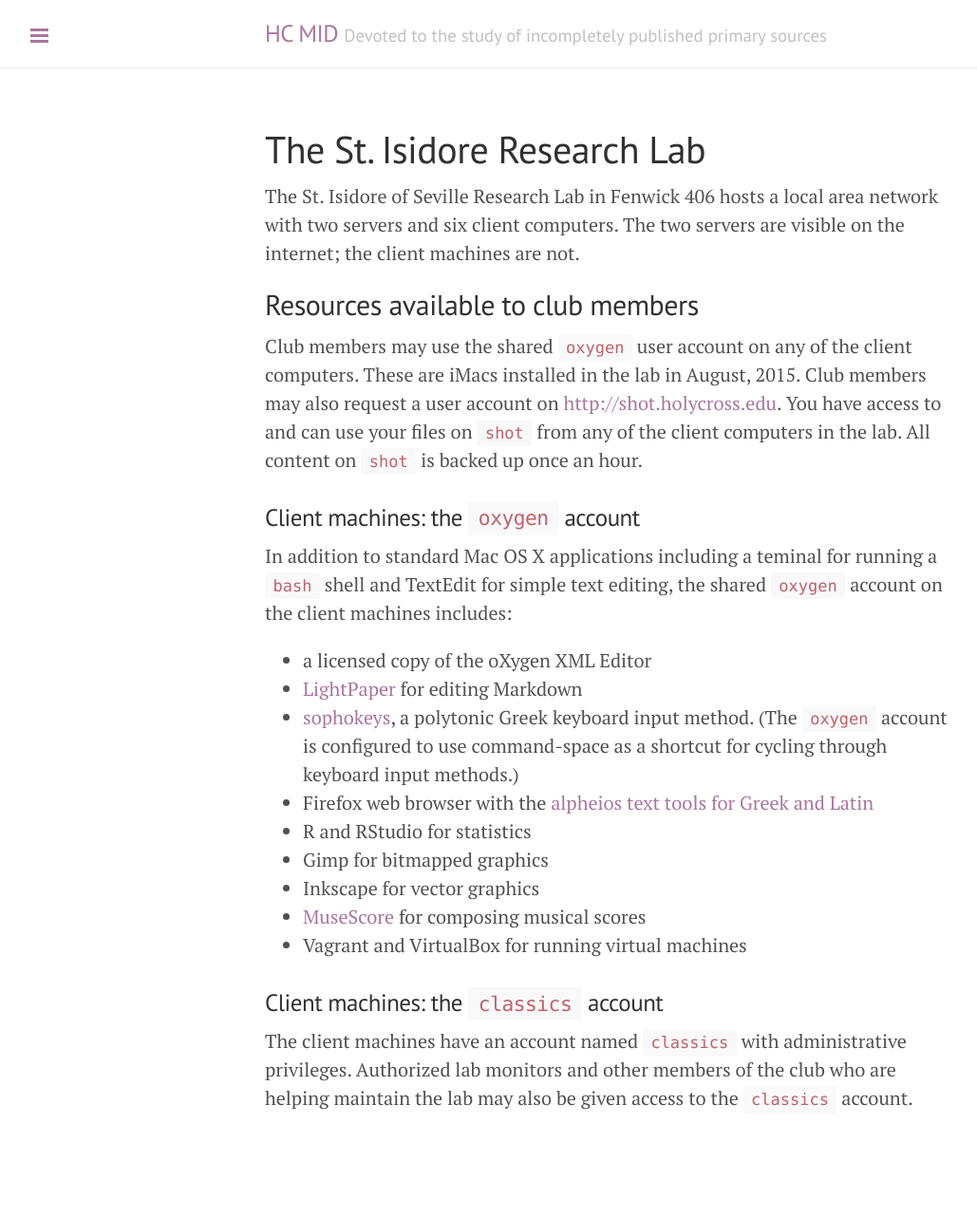
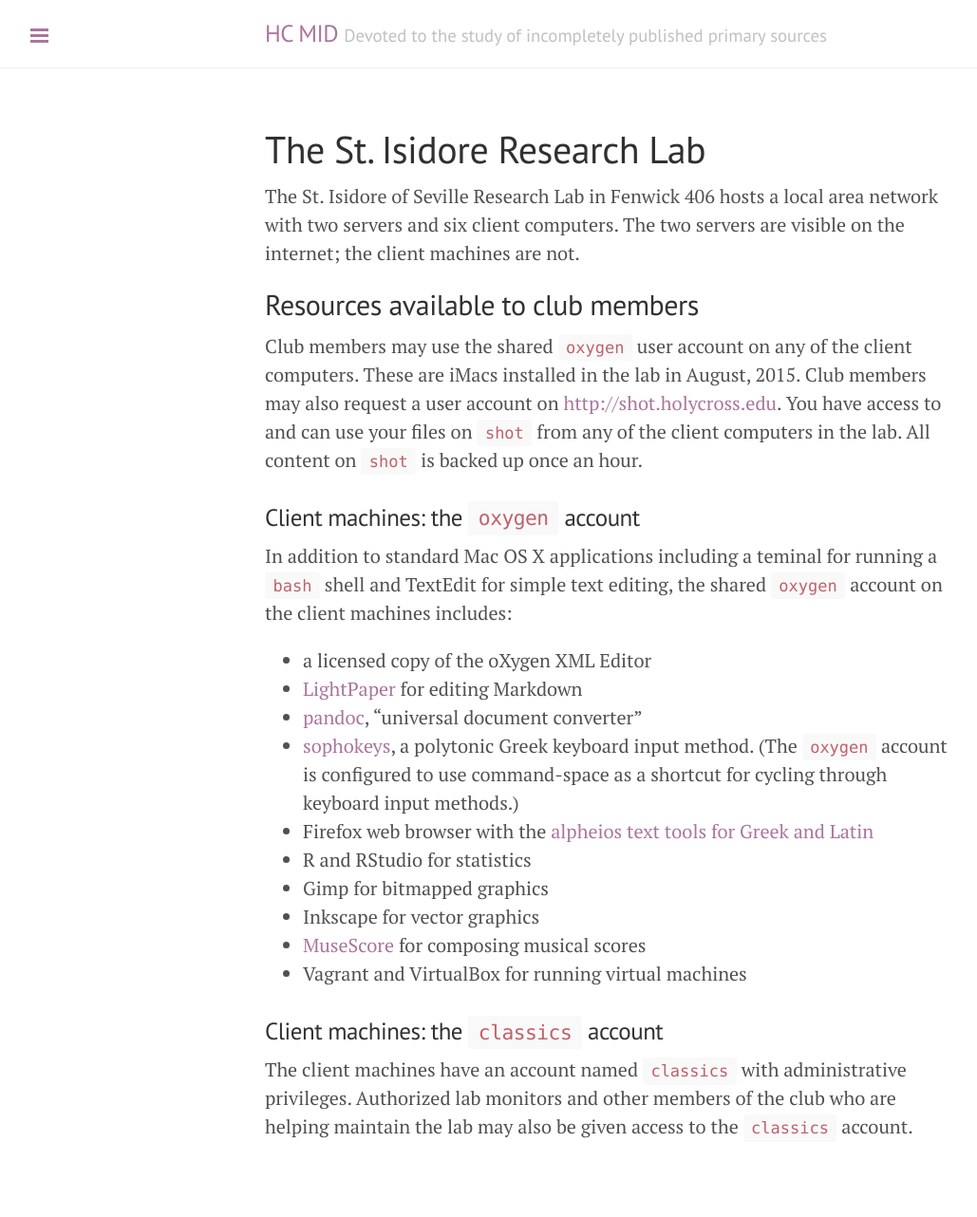
Before and after one commit to HCMID/HCMID.github.io, a Jekyll site: the page built from tech/isidore/index.md, in a window 1280 px wide. Shown: the whole page at 95% size, without its empty margins (1-1030 px from the left). Built offline with Jekyll 4.4.1, drawn with Linux system fonts in a browser that asks for light colours; before the commit the page ends 1252 px from its top, so only the background shows below that.

Commit message:
Add link to pandoc

```diff
--- a/tech/isidore/index.md
+++ b/tech/isidore/index.md
@@ -15,6 +15,7 @@
 
 - a licensed copy of the oXygen XML Editor
 - [LightPaper](http://www.ashokgelal.com/lightpaper-for-mac/) for editing Markdown
+- [pandoc](http://pandoc.org/), "universal document converter"
 - [sophokeys](http://www.benjaminblonder.org/sophokeys/), a polytonic Greek keyboard input method.  (The `oxygen` account is configured to use command-space as a shortcut for cycling through keyboard input methods.)
 - Firefox web browser with the [alpheios text tools for Greek and Latin](http://alpheios.net/content/user-guide)
 - R and RStudio for statistics
```
